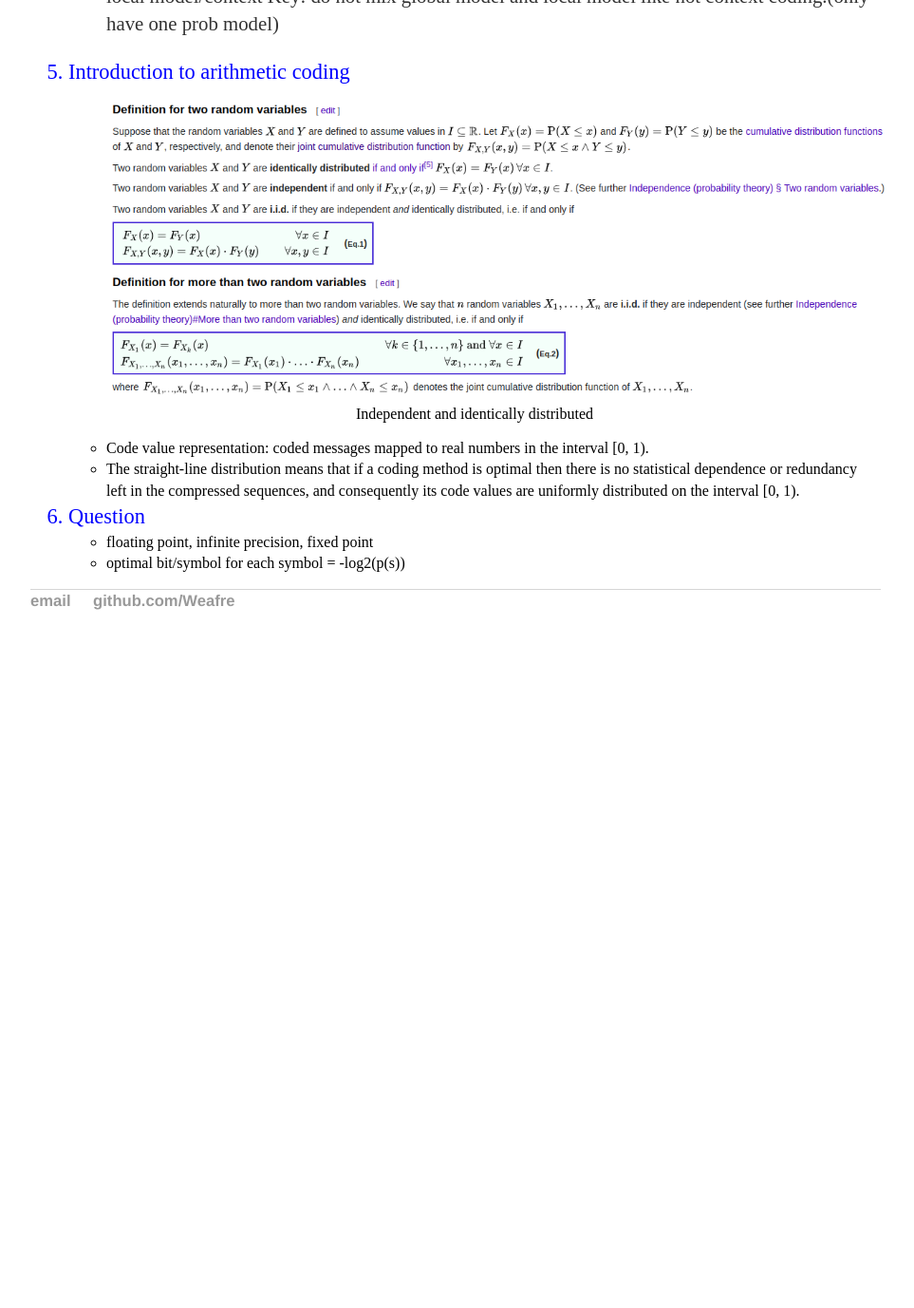
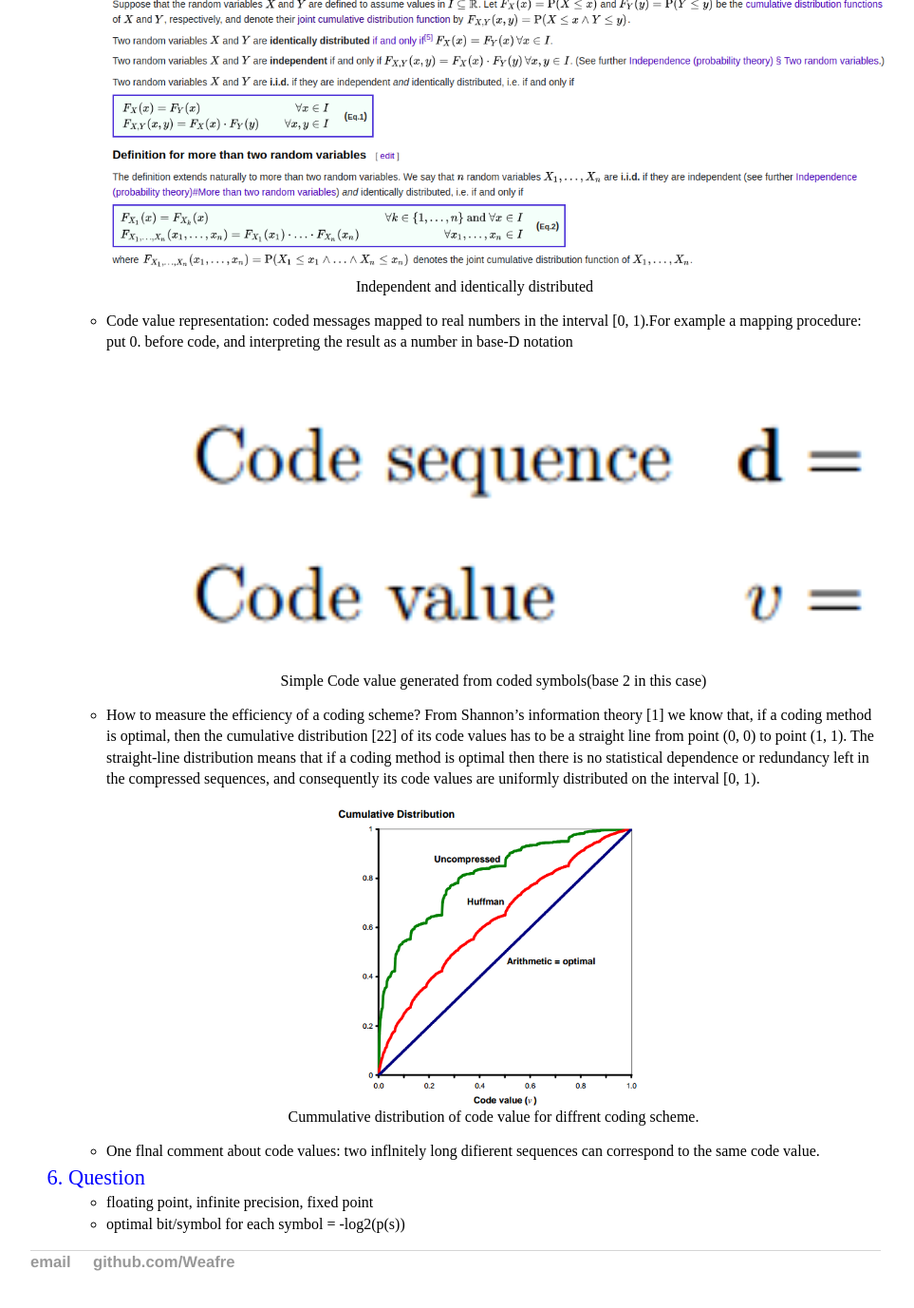
Before and after one commit to Weafre/weafre.github.io, a Jekyll site: the page built from _posts/2020-05-05-Context-based-adaptive-arithmetic-coding.md, in a window 1280 px wide and 1400 px high, scrolled down 1149 px. Shown: the top 1377 px of the window at 95% size, without its empty margins (160-1123 px from the left). Built offline with Jekyll 4.4.1, drawn with Linux system fonts in a browser that asks for light colours; before the commit the page ends 1854 px from its top, so only the background shows below that.

Commit message:
code value part

```diff
--- a/_posts/2020-05-05-Context-based-adaptive-arithmetic-coding.md
+++ b/_posts/2020-05-05-Context-based-adaptive-arithmetic-coding.md
@@ -28,11 +28,11 @@ date: 2020-05-05
 </ul>
 
 
-<p>Decoding:  After we decode each symbol we check our high and low values. If the criteria for an e-scale has been met, we perform the necessary scaling operation but instead of writing out a 0 or a 1, we shift in the next bit from our input stream</p>
+<p style="font-size:16px">Decoding:  After we decode each symbol we check our high and low values. If the criteria for an e-scale has been met, we perform the necessary scaling operation but instead of writing out a 0 or a 1, we shift in the next bit from our input stream</p>
 
 <li style="font-size:140%;color:blue;" >Binary Arithmetic Coding</li> only binary (0 and 1 symbol), 2 symbol cdf
 <li style="font-size:140%;color:blue;" >Adaptive Arithmetic Coding</li>
-		<p>Probability model: estimating the occurance of 0 and 1 </p>
+		<p style="font-size:16px">Probability model: estimating the occurance of 0 and 1 </p>
 	<ul>
 		<li style="list-style-type:circle;font-size:16px;color:black;">Start by 0.5/0/5 and if meet 0 --> increase rate of 0, if meet 1--> increase rate of 1 </li>
 		<li style="list-style-type:circle;font-size:16px;color:black;">Drawback: cdf may contain inaccurate data leading wrong prob model --> less efficient</li>
@@ -45,7 +45,7 @@ date: 2020-05-05
 		continue using the current context, or switch to another one.</li>
 		<li style="list-style-type:circle;font-size:16px;color:black;">While a context is active, it's probabilities are updated in the same manner as our adaptive binary
 		coder</li>
-		<p>This gives us the ability to adapt to large or global
+		<p style="font-size:16px">This gives us the ability to adapt to large or global
 		probability changes, while maintaining our ability to adapt to more gradual, or local changes
 		explained my self:  Global change > select the same context/model --> update is perform on that global model
 		Local change: update only on local model/context
@@ -64,11 +64,31 @@ Independent and identically distributed
 
 <ul>
 <li style="list-style-type:circle;font-size:16px;color:black;" > Code value representation: coded messages mapped to real numbers in the
-interval [0, 1).</li>
-<li style="list-style-type:circle;font-size:16px;color:black;">The straight-line distribution means that if a coding method is optimal then there is
+interval [0, 1).For example a mapping procedure: put 0. before code, and interpreting the result as a number in
+base-D notation</li>
+<figure>
+ <img src='{{site.url}}/images/codeValue.png' alt='independent and identically distributed definition ' style="width:640;height:320px;" class="center"/>
+ <figcaption>
+ 	<center>
+Simple Code value generated from coded symbols(base 2 in this case)
+ </center>
+ </figcaption>
+</figure>
+
+<li style="list-style-type:circle;font-size:16px;color:black;">How to measure the efficiency of a coding scheme? From Shannon’s information theory [1] we know that, if a
+coding method is optimal, then the cumulative distribution [22] of its code values has to be
+a straight line from point (0, 0) to point (1, 1). The straight-line distribution means that if a coding method is optimal then there is
 no statistical dependence or redundancy left in the compressed sequences, and consequently
 its code values are uniformly distributed on the interval [0, 1). </li>
-
+<figure>
+ <img src='{{site.url}}/images/cdfCodeValue.png' alt='independent and identically distributed definition ' style="width:640;height:320px;" class="center"/>
+ <figcaption>
+ 	<center>
+Cummulative distribution of code value for diffrent coding scheme.
+ </center>
+ </figcaption>
+</figure>
+<li style="list-style-type:circle;font-size:16px;color:black;"> One flnal comment about code values: two inflnitely long difierent sequences can correspond to the same code value. </li>
 </ul>
 
 
```
Also changed, not shown: images/cdfCodeValue.png (added), images/codeValue.png (added).
